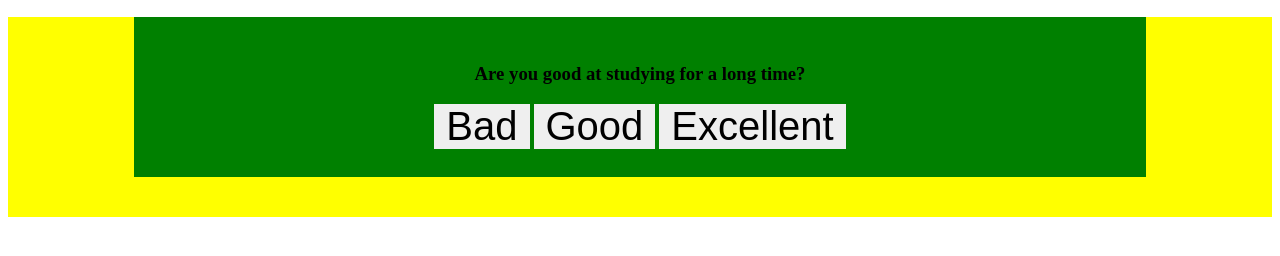
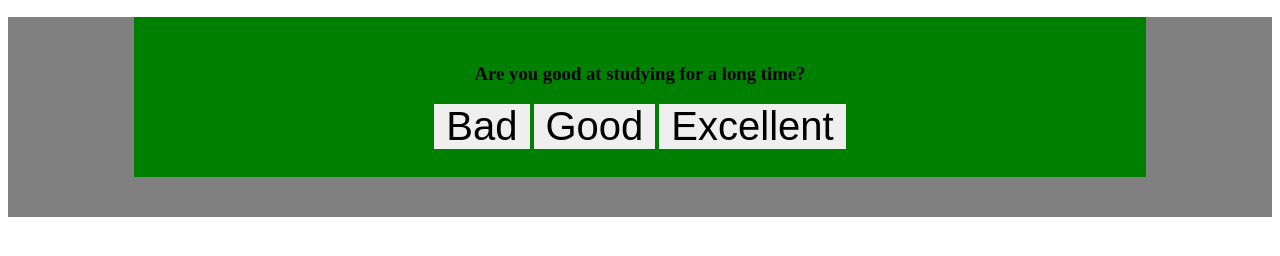
Before and after one commit to g6947566/study-timer-api-capstone, a plain HTML site: page index.html in a window 1280 px wide. Shown: the part 50-306 px from the top of the page. Drawn offline with nearby package versions, Linux system fonts and the light colour scheme.

Commit message:
change to grayscale

```diff
--- a/styles.css
+++ b/styles.css
@@ -10,7 +10,7 @@
     height: 200px;
     text-align: center;
     margin: auto;
-    background-color: yellow;
+    background-color: gray;
   }
 
   #pomodoro-Timer{
```
